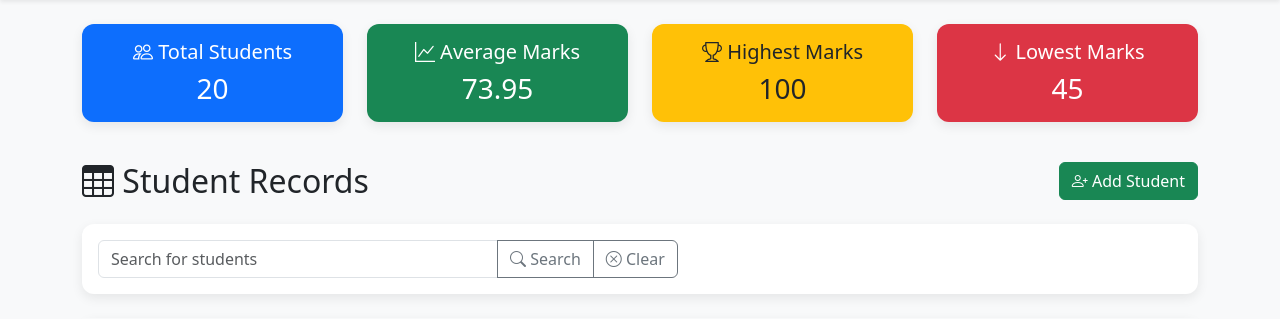
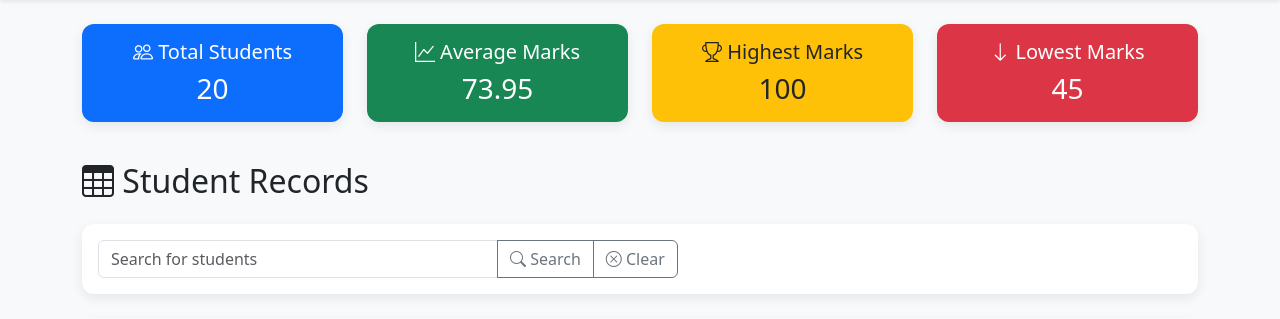
Before and after one commit to SantoshM09/student-marks-recorder, a Flask app: page /dashboard in a window 1280 px wide. Shown: the part 57-376 px from the top of the page. Run offline with Flask 3, Linux system fonts and the light colour scheme; a user stored in the database is signed in; data comes from the database, SQL or seed files in the repository.

Commit message:
removed some button like add

```diff
--- a/Templates/dashboard.html
+++ b/Templates/dashboard.html
@@ -50,13 +50,7 @@
   <h2 class="mb-0">
     <i class="bi bi-table"></i> Student Records
   </h2>
-  <div>
-    {% if is_admin or session.get('role') == 'admin' %}
-    <a href="{{ url_for('add_student') }}" class="btn btn-success">
-      <i class="bi bi-person-plus"></i> Add Student
-    </a>
-    {% endif %}
-  </div>
+
 </div>
 
 <!-- Search Section -->
```
